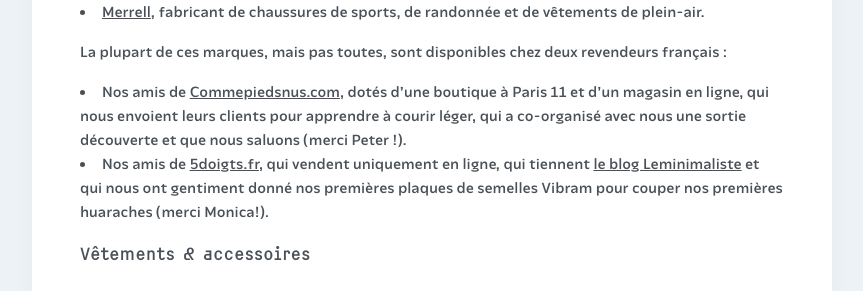
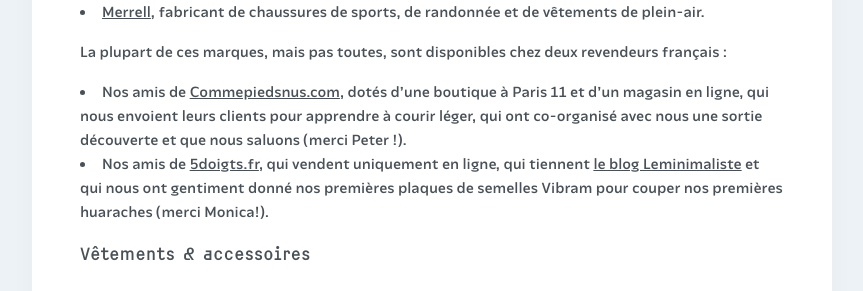
Before and after one commit to courirpaleo/courirpaleo.github.io, a Jekyll site: the page built from _pages/ressources.md, in a window 1280 px wide and 900 px high, scrolled down 8183 px. Shown: the part 179-470 px from the top of the window, without its empty margins (208-1071 px from the left). Built offline with Jekyll 4.4.1, drawn with Linux system fonts in a browser that asks for light colours; some web fonts are replaced.

Commit message:
Update ressources.md

```diff
--- a/_pages/ressources.md
+++ b/_pages/ressources.md
@@ -91,7 +91,7 @@
 - [Merrell](https://www.merrell.com/FR/fr_FR/home), fabricant de chaussures de sports, de randonnée et de vêtements de plein-air.
 
 La plupart de ces marques, mais pas toutes, sont disponibles chez deux revendeurs français&nbsp;:
-- Nos amis de [Commepiedsnus.com](https://commepiedsnus.com/fr), dotés d'une boutique à Paris 11 et d'un magasin en ligne, qui nous envoient leurs clients pour apprendre à courir léger, qui a co-organisé avec nous une sortie découverte et que nous saluons (merci Peter&nbsp;!).
+- Nos amis de [Commepiedsnus.com](https://commepiedsnus.com/fr), dotés d'une boutique à Paris 11 et d'un magasin en ligne, qui nous envoient leurs clients pour apprendre à courir léger, qui ont co-organisé avec nous une sortie découverte et que nous saluons (merci Peter&nbsp;!).
 - Nos amis de [5doigts.fr](https://5doigts.fr), qui vendent uniquement en ligne, qui tiennent [le blog Leminimaliste](https://leminimaliste.info) et qui nous ont gentiment donné nos premières plaques de semelles Vibram pour couper nos premières huaraches (merci Monica!).
 
 ### Vêtements & accessoires
```
